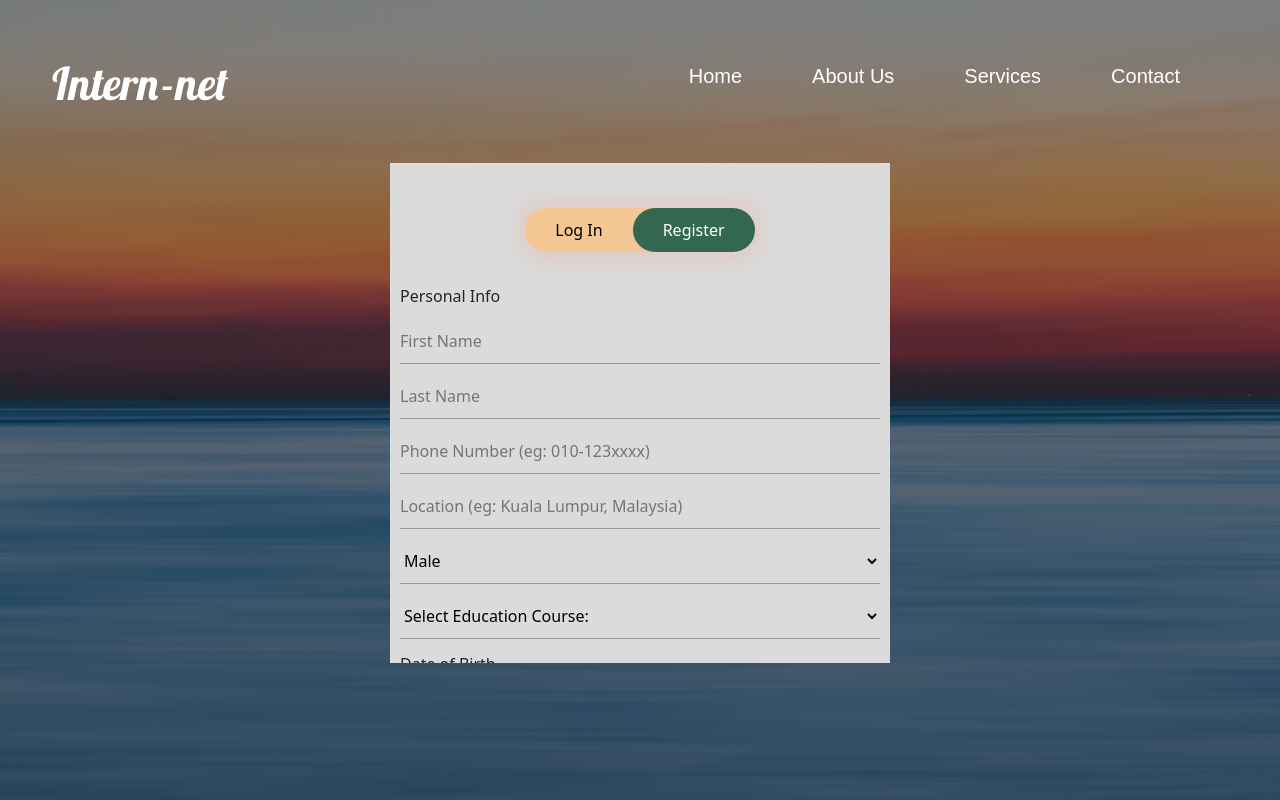
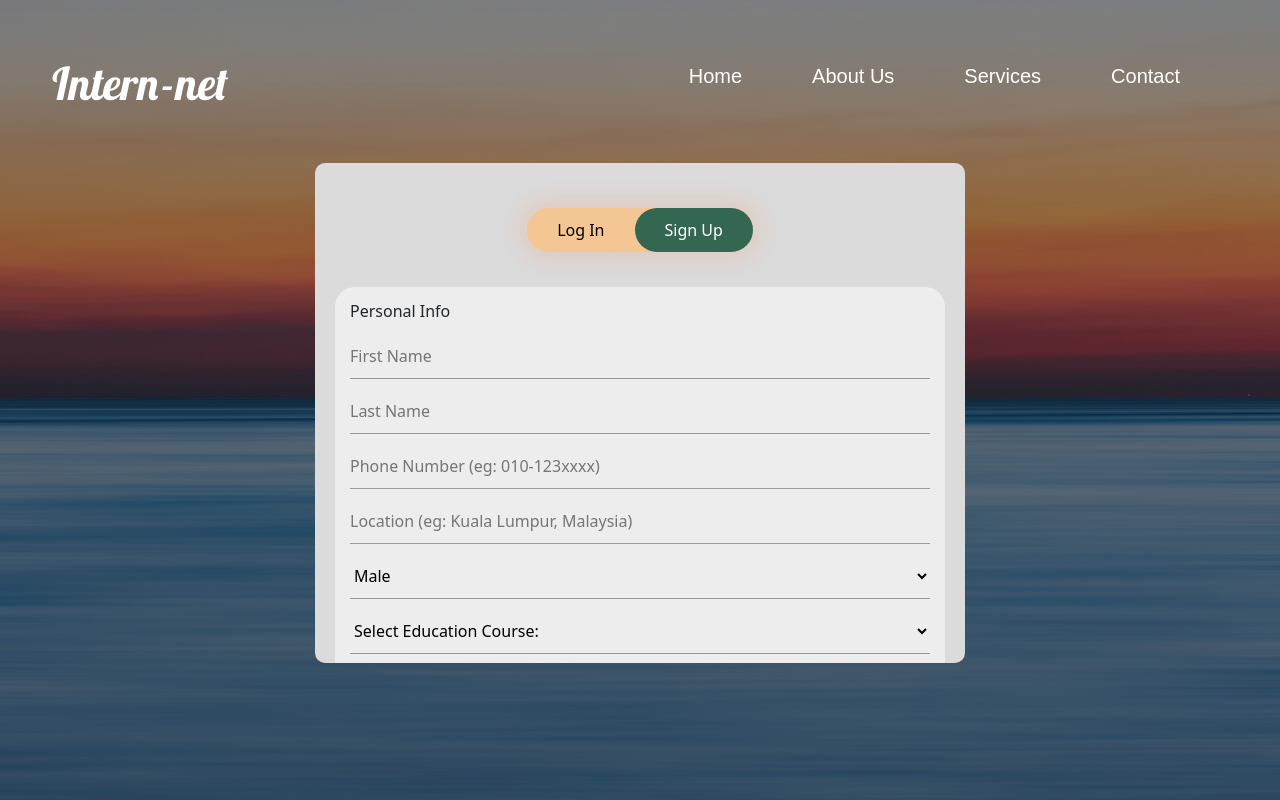
Before and after one commit to qiuyixianq/Intern-net, a React (Create React App) app: page /registration in a window 1280 px wide. Built offline with nearby package versions, Linux system fonts and the light colour scheme; a web font is replaced by a local one.

Commit message:
Refactor UI Register.css
change Register terms to Sign up & more css fixing on form ui

```diff
--- a/src/components/authentication/Login.jsx
+++ b/src/components/authentication/Login.jsx
@@ -101,7 +101,7 @@ export const Login = () => {
 
 
                                     <Link to='/registration' style={{ textDecoration: 'none', color: 'black' }}>
-                                        <button type='button' className='toggle-btn'>Register</button>
+                                        <button type='button' className='toggle-btn'>Sign Up</button>
                                     </Link>
 
                                 </div>
--- a/src/components/authentication/Registration.jsx
+++ b/src/components/authentication/Registration.jsx
@@ -75,11 +75,12 @@ export const Registration = () => {
                                 </Link>
 
                                 <Link to='/registration' style={{ textDecoration: 'none', color: 'black' }}>
-                                    <button type='button' className='toggle-btn activex'>Register</button>
+                                    <button type='button' className='toggle-btn activex'>Sign Up</button>
                                 </Link>
                             </div>
 
                             <div id='register' data-toggle="buttons">
+                                <div className="personalInfo">
                                     <h6>Personal Info</h6>
                                     <input type='text' name="firstName" value={registerObj.firstName} className='input-field' placeholder='First Name' onChange={e => handleChange(e)} required />
                                     <input type='text' name="surName" value={registerObj.surName} className='input-field' placeholder='Last Name ' onChange={e => handleChange(e)} required />
@@ -95,7 +96,7 @@ export const Registration = () => {
                                         <option value="Business">Business</option>
                                         <option value="Built Environment">Built Environment</option>
                                         <option value="Communication & Creative">Communication & Creative</option>
-                                    <option value="Computing Creative Media">Computing Creative Media</option>
+                                        <option value="Computing Creative Media">Computing</option>
                                         <option value="Engineering">Engineering</option>
                                         <option value="Hospitality, Tourism & Culinary Arts">Hospitality, Tourism & Culinary Arts</option>
                                         <option value="Health Science">Health Science</option>
@@ -112,20 +113,24 @@ export const Registration = () => {
                                         id="birthday"
                                         placeholder="Date of Birth"
                                         onChange={e => handleChange(e)} />
+                                </div>
 
 
-                                <h6 className="mt-4">Login Info</h6>
+
+                                <div className="loginInfo mt-4">
+                                    <h6>Login Info</h6>
                                     <input type='email' name="email" value={registerObj.email} className='input-field' placeholder='Email Address' onChange={e => handleChange(e)} required />
                                     <input type='password' name="password" value={registerObj.password} className='input-field' placeholder='Enter Password' onChange={e => handleChange(e)} required />
                                     <input type='password' name="confirmPassword" value={registerObj.confirmPassword} className='input-field' placeholder='Confirm Password' onChange={e => handleChange(e)} required />
+                                </div>
 
 
                                 <br></br>
-                                <div className="d-flex mt-3 mb-3 align-items-center">
+                                <div className="d-flex mt-3 mb-5 align-items-center">
                                     <input type='checkbox' className='me-2' required />
                                     <span>I agree to the terms and conditions</span>
                                 </div>
-                                <button type='submit' className='submit-btn'>Register</button>
+                                <button type='submit' className='submit-btn'>Sign Up</button>
                             </div>
 
                         </div>
--- a/src/components/home/Home.jsx
+++ b/src/components/home/Home.jsx
@@ -53,7 +53,7 @@ export const Home = () => {
                         <svg xmlns="http://www.w3.org/2000/svg" width="16" height="16" fill="currentColor" className="bi bi-briefcase" viewBox="0 0 16 16">
                             <path d="M6.5 1A1.5 1.5 0 0 0 5 2.5V3H1.5A1.5 1.5 0 0 0 0 4.5v8A1.5 1.5 0 0 0 1.5 14h13a1.5 1.5 0 0 0 1.5-1.5v-8A1.5 1.5 0 0 0 14.5 3H11v-.5A1.5 1.5 0 0 0 9.5 1h-3zm0 1h3a.5.5 0 0 1 .5.5V3H6v-.5a.5.5 0 0 1 .5-.5zm1.886 6.914L15 7.151V12.5a.5.5 0 0 1-.5.5h-13a.5.5 0 0 1-.5-.5V7.15l6.614 1.764a1.5 1.5 0 0 0 .772 0zM1.5 4h13a.5.5 0 0 1 .5.5v1.616L8.129 7.948a.5.5 0 0 1-.258 0L1 6.116V4.5a.5.5 0 0 1 .5-.5z" />
                         </svg>
-                        <span> Software Engineer, Fullstack Engineer***</span>
+                        <span>{` ${user.profession}`}</span>
                     </h6>
                 </div>
             )
--- a/src/scss/main.scss
+++ b/src/scss/main.scss
@@ -454,13 +454,20 @@ body {
 }
 */
   .form-box .registerBox {
-    width: 500px;
+    width: 650px;
     height: 500px;
     overflow-y: scroll;
     position: relative;
     margin: 2% auto;
     background: rgb(219, 219, 219);
-    padding: 10px;
+    padding: 10px 20px;
+    border-radius: 10px;
+
+    .personalInfo, .loginInfo {
+      background-color: rgba(255,255,255,0.5);
+      border-radius: 20px;
+      padding: 15px;
+    }
   }
 
   .form-box .loginBox {
@@ -470,7 +477,9 @@ body {
     margin: 2% auto;
     background: rgb(219, 219, 219);
     padding: 10px;
+    border-radius: 10px;
   }
+
   .button-box {
     width: fit-content;
     margin: 35px auto;
@@ -538,6 +547,9 @@ body {
     outline: none;
     border-radius: 30px;
   }
+  .submit-btn:hover {
+    background: #af8a60;
+  }
   span {
     color: #777;
     font-size: 12px;
```
Also changed, not shown: src/scss/main.css, 1 other file (tests, documents, lock files or other folders). Lines whose indentation alone changed are shown as unchanged.
